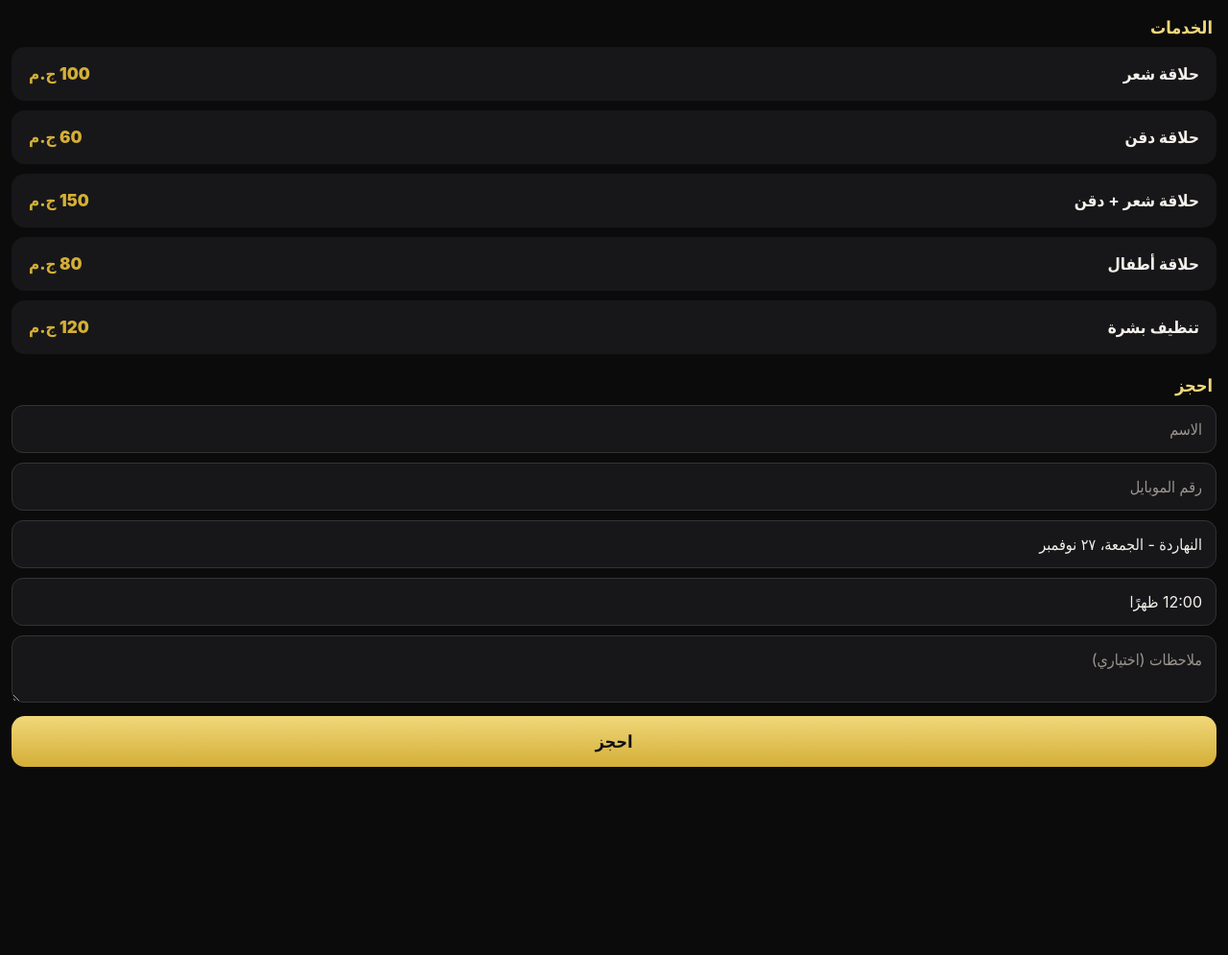
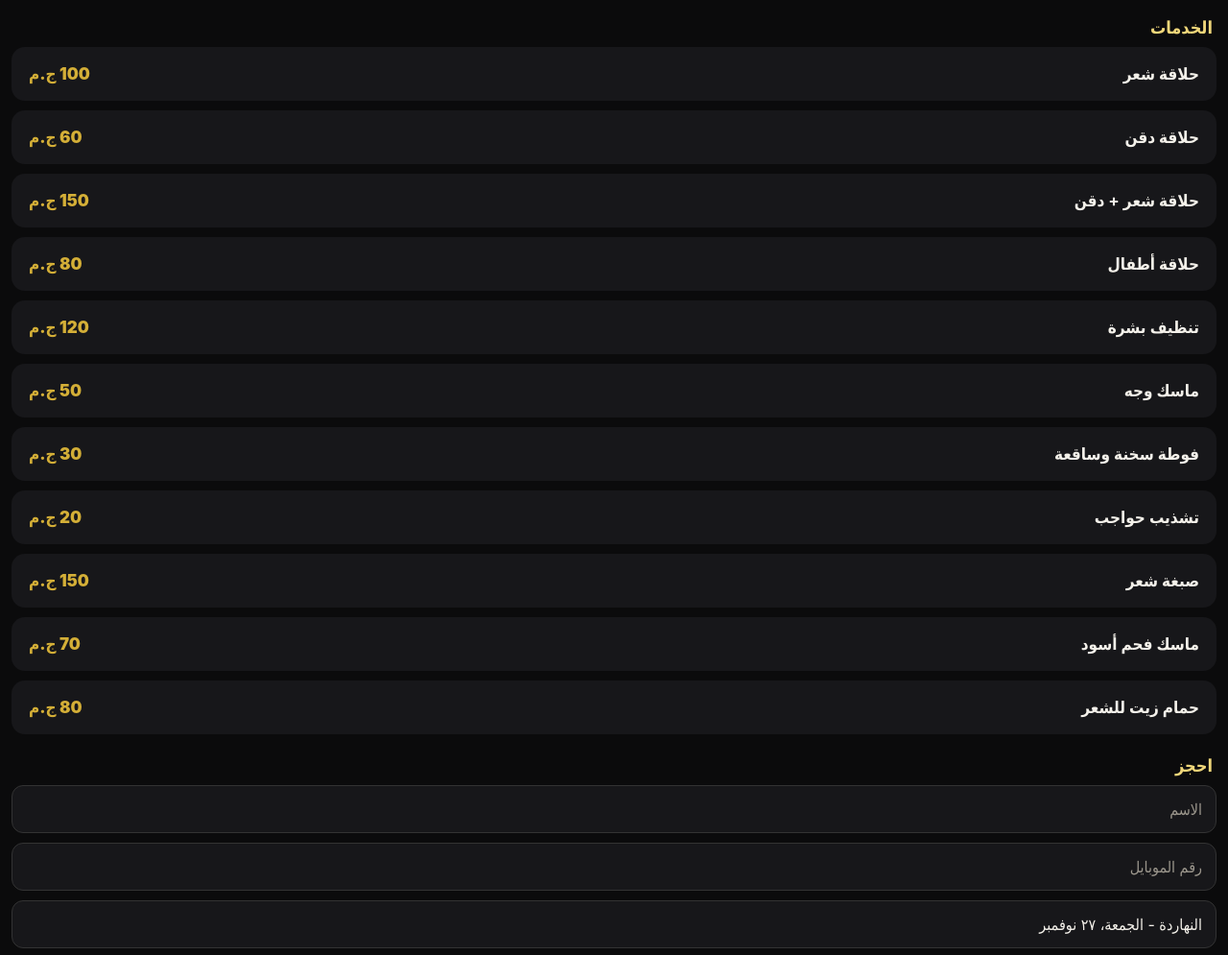
Before and after one commit to abdullahhafez5511-lgtm/OVN, a plain HTML site: page barber/index.html in a window 1280 px wide. Shown: the part 84-1079 px from the top of the page at 96% size. Before the commit the page ends 913 px from the top, so only its background shows below. Drawn offline with Linux system fonts and the light colour scheme.

Commit message:
barber page: index.html

```diff
--- a/barber/index.html
+++ b/barber/index.html
@@ -56,7 +56,13 @@ var CONFIG={
     {n:"حلاقة دقن",p:60},
     {n:"حلاقة شعر + دقن",p:150},
     {n:"حلاقة أطفال",p:80},
-    {n:"تنظيف بشرة",p:120}
+    {n:"تنظيف بشرة",p:120},
+    {n:"ماسك وجه",p:50},
+    {n:"فوطة سخنة وساقعة",p:30},
+    {n:"تشذيب حواجب",p:20},
+    {n:"صبغة شعر",p:150},
+    {n:"ماسك فحم أسود",p:70},
+    {n:"حمام زيت للشعر",p:80}
   ],
   times:["12:00 ظهرًا","1:00 ظهرًا","2:00 ظهرًا","3:00 عصرًا","4:00 عصرًا","5:00 مساءً","6:00 مساءً","7:00 مساءً","8:00 مساءً","9:00 مساءً","10:00 مساءً"],
   daysAhead:7
```
